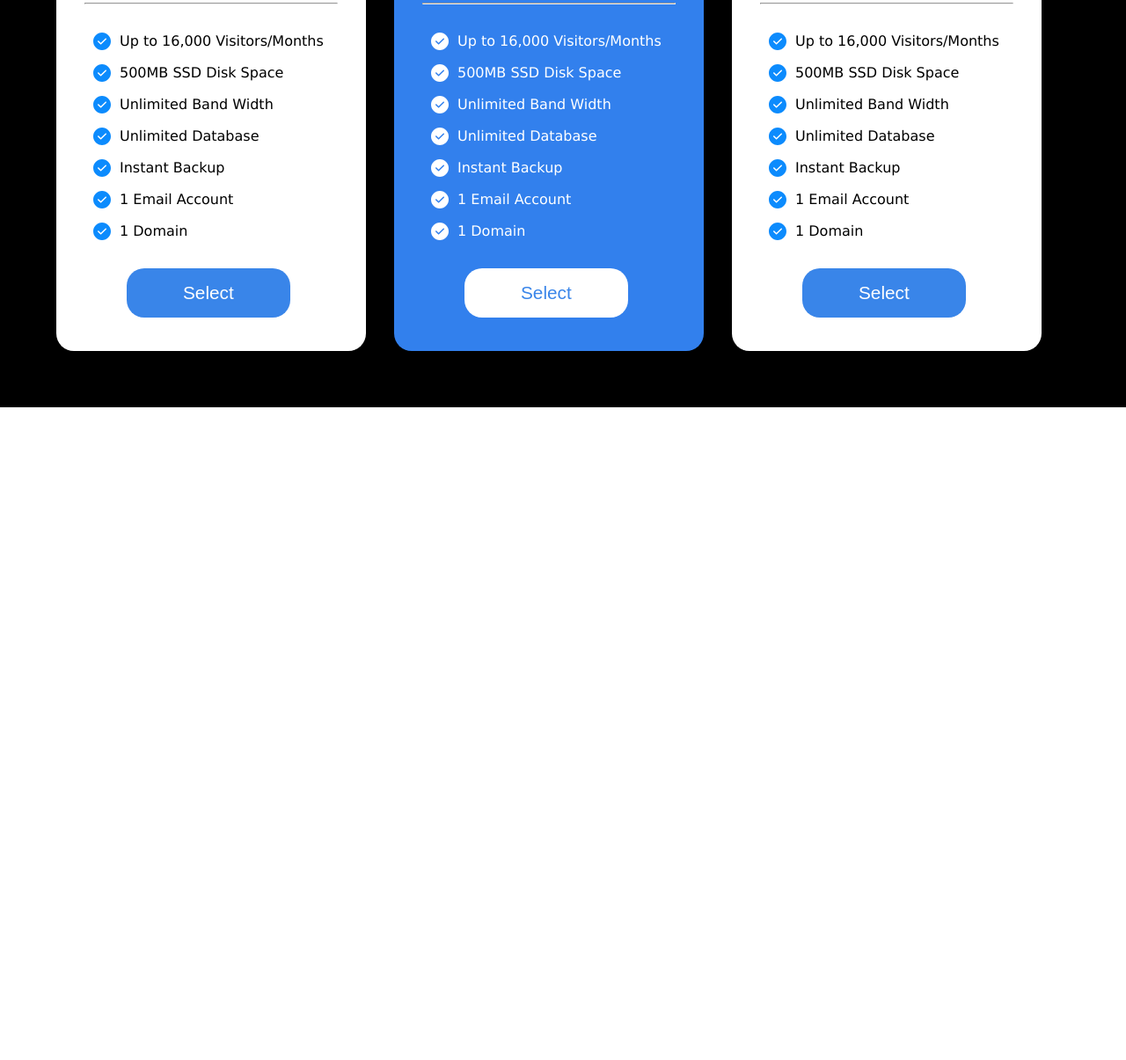
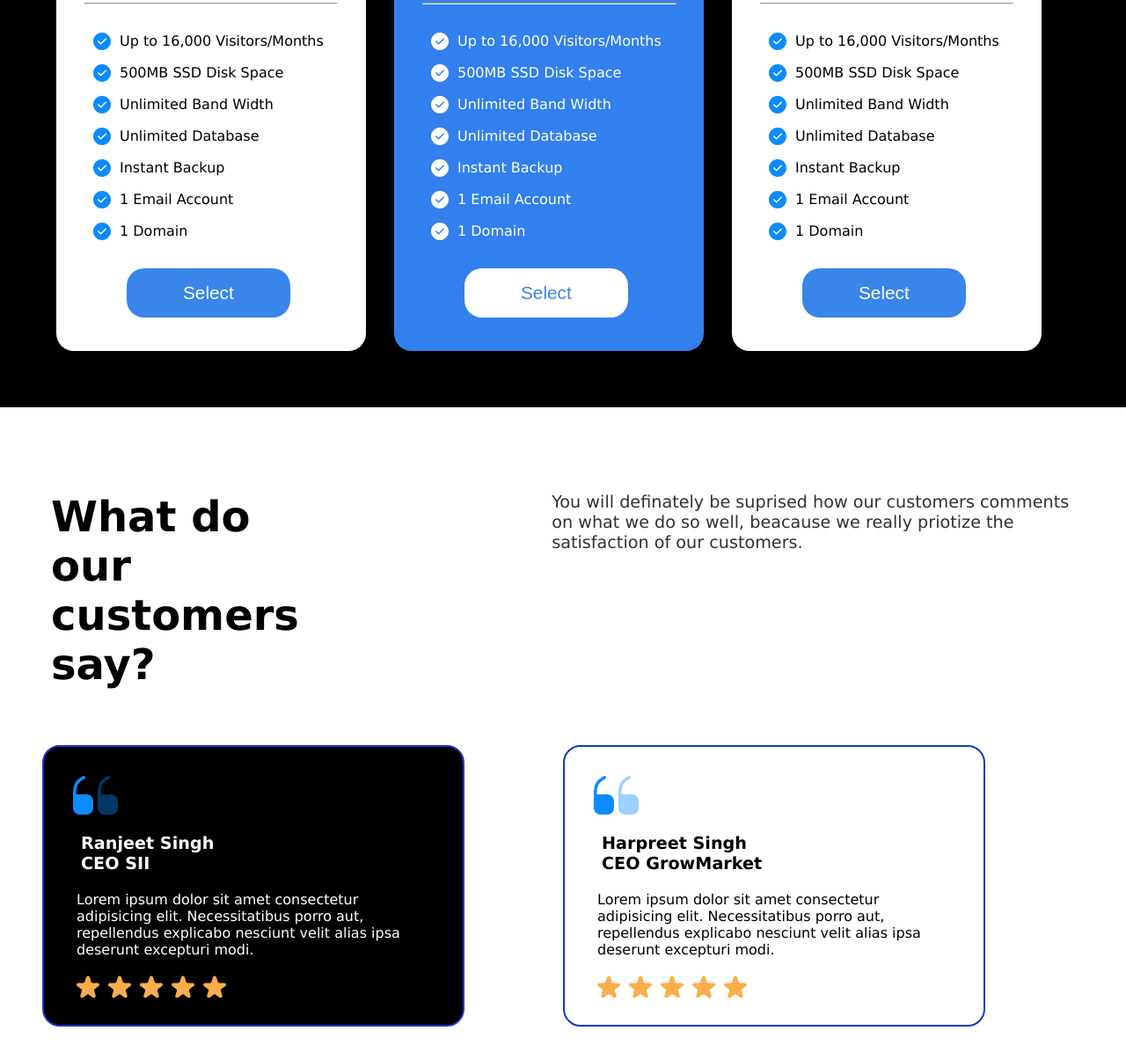
Before and after one commit to ranjeet7287/HostingSiteLandingPage, a plain HTML site: page index.html in a window 1280 px wide. Shown: the part 3144-4349 px from the top of the page at 88% size. Before the commit the page ends 3607 px from the top, so only its background shows below. Drawn offline with Linux system fonts and the light colour scheme.

Commit message:
feedbox-container

```diff
--- a/index.html
+++ b/index.html
@@ -291,8 +291,49 @@
 
     </div>
 
+    <!-- Customers feedback -->
+    <div class="feedback-container" >
+        <div class="feedback-content">
+            <p class="feedback-heading" >What do our customers say?</p>
+            <p class="feedback-para">You will definately be suprised how our customers  comments on what we do so well, beacause we really priotize the satisfaction of our customers.</p>
+        </div>
 
+        <div class="feedback">
+            <div class="feed-box-1">
+                <div>
+                    <img src="./assets/icons/Vector.svg" alt="">
+                    <img src="./assets/icons/Vector-1.svg" alt="">
+                </div>
+                <div class="feedback-author">
+                    <p>Ranjeet Singh</p>
+                    <p>CEO SII</p>
+                </div>
+                <div class="feedback-comment">
+                    Lorem ipsum dolor sit amet consectetur adipisicing elit. Necessitatibus porro aut, repellendus explicabo nesciunt velit alias ipsa deserunt excepturi modi.
+                </div>
+                <div class="rating-stars">
+                    <img src="./assets/icons/5stars.svg" alt="">
+                </div>
+            </div>
 
+            <div class="feed-box-2">
+                <div>
+                    <img src="./assets/icons/Vector.svg" alt="">
+                    <img src="./assets/icons/Vector-1.svg" alt="">
+                </div>
+                <div class="feedback-author">
+                    <p>Harpreet Singh</p>
+                    <p>CEO GrowMarket</p>
+                </div>
+                <div class="feedback-comment">
+                    Lorem ipsum dolor sit amet consectetur adipisicing elit. Necessitatibus porro aut, repellendus explicabo nesciunt velit alias ipsa deserunt excepturi modi.
+                </div>
+                <div class="rating-stars">
+                    <img src="./assets/icons/5stars.svg" alt="">
+                </div>
+            </div>
+        </div>
+    </div>
 
 
 </body>
--- a/style.css
+++ b/style.css
@@ -424,3 +424,94 @@ li:hover{
     border-radius: 20px;
     font-size: 1.3rem;
 }
+
+/* Feedback section */
+
+.feedback-container{
+    padding: 6rem 3rem;
+}
+
+.feedback-content{
+    display: flex;
+}
+.feedback-heading{
+    font-size: 3rem;
+    font-weight: 900;
+}
+.feedback-para{
+    font-size: 1.2rem;
+    margin-left: 15rem;
+    color: #2e3237;
+}
+@media screen and (max-width:750px){
+    .feedback-content{
+        display: flex;
+        flex-direction: column;
+    }
+    .feedback-para{
+        margin-top: 5rem;
+        margin-left: 0rem;
+    }
+}
+.feedback{
+    display: grid;
+    grid-template-columns: repeat(2,1fr);
+    margin: 4rem 0rem;
+}
+.feed-box-1{
+    height: 20rem;
+    width: 30rem;
+    color: #ffffff;
+    background-color: #000000;
+    border-radius: 20px;
+    padding: 2rem;
+    transition: 0.3s;
+    cursor: pointer;
+    border: 2px solid rgb(30, 54, 203);
+}
+.feed-box-2{
+    height: 20rem;
+    width: 30rem;
+    border: 2px solid #0f3bbd;
+    border-radius: 20px;
+    padding: 2rem;
+    transition: 0.3s;
+    cursor: pointer;
+}
+@media screen and (max-width:1050px){
+    .feedback{
+        display: flex;
+        flex-direction: column;
+        align-items: center;
+    }
+    .feed-box-2{
+        margin-top: 2rem;
+    }
+}
+@media screen and (max-width:500px){
+    .feed-box-1{
+        height: 30rem;
+        width: 20rem;
+    }
+    .feed-box-2{
+        height: 30rem;
+        width: 20rem;
+    }
+}
+.feed-box-1:hover{
+    scale: 1.1;
+}
+.feed-box-2:hover{
+    scale: 1.1;
+}
+.feedback-author{
+    font-size: larger;
+    font-weight: 900;
+    margin: 1rem 0rem;
+}
+.feedback-comment{
+    margin: 20px 5px 0px;
+}
+.rating-stars{
+    margin-top: 1rem;
+}
```
Also changed, not shown: assets/icons/5stars.svg (added).
